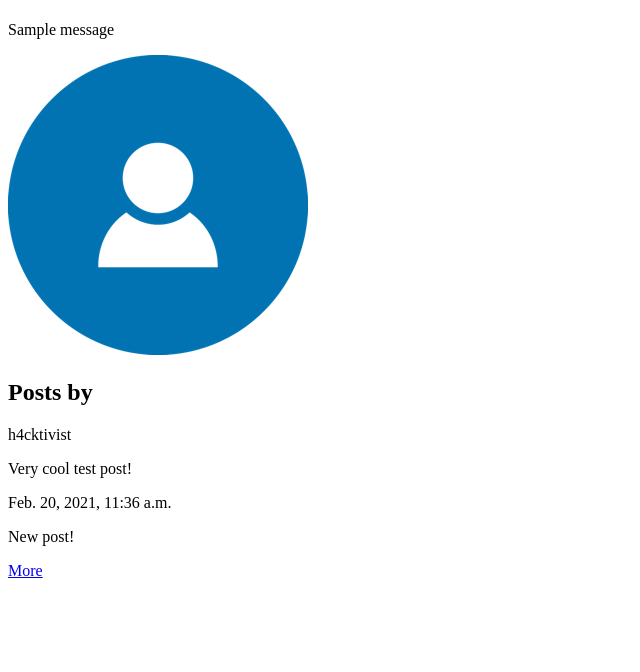
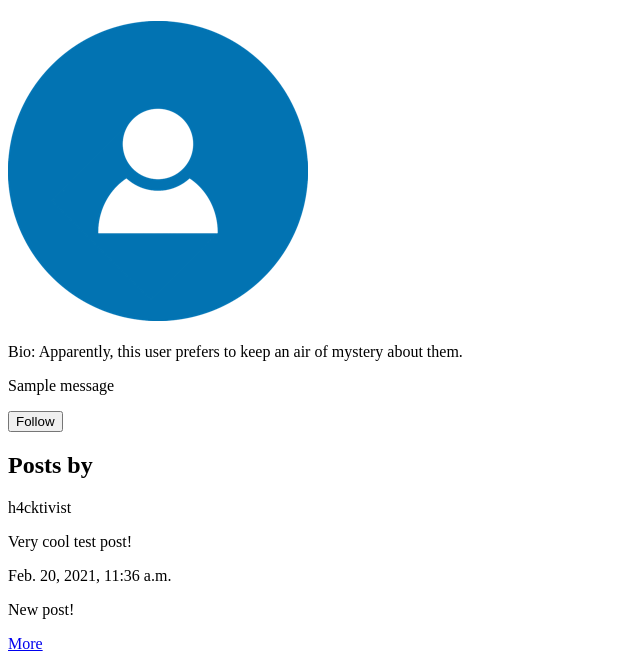
Before and after one commit to h4cktivist/twitter-clone, a Django app: template templates/otherprofile.html in a window 1280 px wide. Shown: the top 672 px of the page, without its empty margins (0-640 px from the left). Run offline with Django 3.2, Linux system fonts and the light colour scheme; the template is opened without the code that fills it: values that come from a table or form of the project are taken from there, others are empty; data comes from the database, SQL or seed files in the repository; both versions use the stored data as it was after the commit; one stand-in notice (Sample message) is shown.

Commit message:
feat: follow unfollow add

```diff
--- a/templates/otherprofile.html
+++ b/templates/otherprofile.html
@@ -8,13 +8,31 @@
 
     <h1>{{ user.username }}</h1>
 
-   {% for message in messages %}
-        <p>{{ message }}</p>
-    {% endfor %}
 
     <img src="{{ user_profile.user.profile.image.url }}"><br>
 
     <span>{{ user.email }}</span>
+    <br>
+    <span>Bio: {{ user_profile.bio }}</span>
+
+
+    {% for msg in messages %}
+        <p>{{ msg }}</p>
+    {% endfor %}
+
+    {% if follow %}
+        <form method="post" action="{% url 'follow_unfollow' %}">
+            {% csrf_token %}
+            <input type="hidden" name="profile_pk" value="{{ user_profile.pk }}">
+            <button type="submit">Unfollow</button>
+        </form>
+    {% else %}
+        <form method="post" action="{% url 'follow_unfollow'  %}">
+            {% csrf_token %}
+            <input type="hidden" name="profile_pk" value="{{ user_profile.pk }}">
+            <button type="submit">Follow</button>
+        </form>
+    {% endif %}
 
     <h2>Posts by {{ user.username }}</h2>
     {% for p in posts %}
--- a/users/models.py
+++ b/users/models.py
@@ -7,6 +7,8 @@ from PIL import Image
 class Profile(models.Model):
     user = models.OneToOneField(User, on_delete=models.CASCADE)
     image = models.ImageField(default='profile_pics/default.jpg', upload_to='profile_pics')
+    bio = models.TextField(default='Apparently, this user prefers to keep an air of mystery about them.')
+    following = models.ManyToManyField(User, related_name='following', blank=True)
 
     def __str__(self):
         return f'{self.user.username} profile'
--- a/users/urls.py
+++ b/users/urls.py
@@ -3,7 +3,8 @@ from . import views
 
 urlpatterns = [
     path('', views.profile, name='profile'),
-    path('<int:u_id>/', views.otherProfile, name='otherprofile'),
+    path('profile/<str:u_name>/', views.otherProfile, name='otherprofile'),
+    path('follow_unfollow/', views.follow_unfollow, name='follow_unfollow'),
     path('register/', views.register, name='register'),
     path('login/', views.logIn, name='login'),
     path('logout/', views.logOut, name='logout'),
```
Also changed, not shown: users/views.py (+28 -4 lines), db.sqlite3, users/migrations/0003_auto_20210227_1915.py (added).
